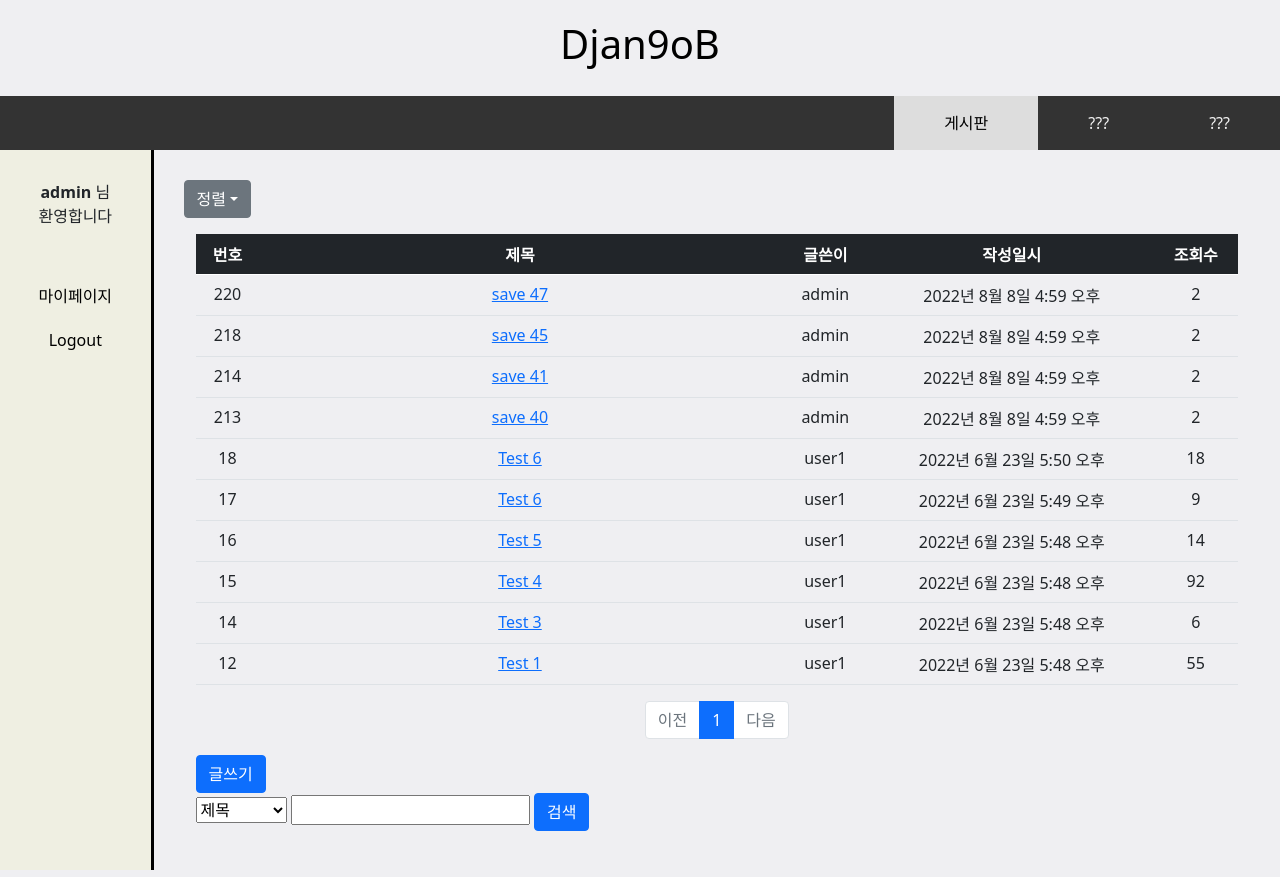
After one commit to git-kth/django_board, a Django app: page /board/mypage_index/ in a window 1280 px wide. The commit adds this page. Run offline with Django 4.2, Linux system fonts and the light colour scheme; a user stored in the database is signed in; data comes from the database, SQL or seed files in the repository; both versions use the stored data as it was after the commit; some libraries are stand-ins or nearby versions.

Commit message:
마이페이지 추가

```diff
--- a/board_site/board/models.py
+++ b/board_site/board/models.py
@@ -16,6 +16,9 @@ class Board(models.Model):
     def __str__(self) -> str:
         return self.title
 
+    class Meta:
+        permissions = (("manager", "manager on site"),)
+
 class Comment(models.Model):
     user = models.ForeignKey(User, on_delete=models.CASCADE)
     board = models.ForeignKey(Board ,on_delete=models.CASCADE, null=True)
--- a/board_site/board/urls.py
+++ b/board_site/board/urls.py
@@ -1,7 +1,7 @@
 from django.urls import path
 
 # from . import views
-from .views import base_views, board_views, comment_views
+from .views import base_views, board_views, comment_views, mypage_views
 
 app_name = 'board'
 
@@ -21,4 +21,7 @@ urlpatterns = [
     path('comment_create/<int:board_id>', comment_views.comment_create, name="comment_create"),
     path('comment_modify/<int:comment_id>', comment_views.comment_modify, name="comment_modify"),
     path('comment_delete/<int:comment_id>', comment_views.comment_delete, name="comment_delete"),
+
+    # mypage_views
+    path('mypage_index/', mypage_views.mypage_index, name="mypage_index"),
 ]
--- a/board_site/board/views/board_views.py
+++ b/board_site/board/views/board_views.py
@@ -51,7 +51,7 @@ def board_delete(request, board_id):
 @login_required(login_url='account:login')
 def board_like(request, board_id):
     board = get_object_or_404(Board, pk=board_id)
-    if not request.user in board.unlike.all:
+    if not request.user in board.unlike.all():
         board.like.add(request.user)
 
     return redirect('board:detail', board_id)
@@ -60,7 +60,7 @@ def board_like(request, board_id):
 @login_required(login_url='account:login')
 def board_unlike(request, board_id):
     board = get_object_or_404(Board, pk=board_id)
-    if not request.user in board.like.all:
+    if not request.user in board.like.all():
         board.unlike.add(request.user)
 
     return redirect('board:detail', board_id)
--- /dev/null
+++ b/board_site/board/views/mypage_views.py
@@ -0,0 +1,39 @@
+from django.shortcuts import render
+from board.models import Board
+from django.contrib.auth.decorators import login_required
+from django.core.paginator import Paginator
+from django.db.models import Q
+
+@login_required(login_url='account:login')
+def mypage_index(request):
+    type = request.GET.get('type', 'like')
+    if type == 'unlike':
+        board_list = request.user.unlike_user.all()
+    else:
+        board_list = request.user.like_user.all()
+
+    kw_type =request.GET.get('kw_type', '')
+    kw = request.GET.get('kw', '')
+    if kw:
+        if kw_type == 'title':
+            board_list = board_list.filter(
+                Q(title__icontains=kw)
+            ).distinct()
+        elif kw_type == 'title_contents':
+            board_list = board_list.filter(
+                Q(title__icontains=kw) |
+                Q(contents__icontains=kw)
+            ).distinct()
+        elif kw_type == 'user':
+            board_list = board_list.filter(
+                Q(user__username__icontains=kw)
+            ).distinct()
+
+    board_list = board_list.order_by('-create_date')
+
+    page = request.GET.get('page', 1)
+    paginator = Paginator(board_list, 10)
+    page_obj = paginator.get_page(page)
+    context = {'board_list': page_obj , 'kw': kw, 'kw_type': kw_type, 'type': type}
+
+    return render(request, 'board/mypage_index.html', context)
--- a/board_site/templates/base.html
+++ b/board_site/templates/base.html
@@ -22,6 +22,7 @@
         <div class="login_info">
             {% if user.is_authenticated %}
                 <p><strong>{{ user.get_username }}</strong>&nbsp;님<br>환영합니다</p>
+                <a href = "{% url 'board:mypage_index'%}" >마이페이지</a>
                 <a href="{% url 'account:logout' %}?next={{ request.path }}">Logout</a>
             {% else %}
                 <a href="{% url 'account:login' %}?next={{ request.path }}">Sign in</a>
--- /dev/null
+++ b/board_site/templates/board/mypage_index.html
@@ -0,0 +1,102 @@
+{% extends 'base.html' %}
+{% block content %}
+
+    <a class="btn btn-secondary dropdown-toggle" role="button" id="dropdownMenuLink" data-bs-toggle="dropdown" aria-expanded="false">정렬</a>
+    <ul class="dropdown-menu" aria-labelledby="dropdownMenuLink">
+        <ul><a class="dropdown-item" href="{% url 'board:mypage_index'%}?type=like">좋아요</a></ul>
+        <ul><a class="dropdown-item" href="{% url 'board:mypage_index'%}?type=unlike">싫어요</a></ul>
+    </ul>
+    <div class="container my-3">
+        <table class="table">
+            <thead>
+
+            <tr class="text-center table-dark">
+                <th>번호</th>
+                <th style="width:50%">제목</th>
+                <th>글쓴이</th>
+                <th>작성일시</th>
+                <th>조회수</th>
+            </tr>
+            </thead>
+            <tbody>
+            {% if board_list %}
+            {% for board in board_list %}
+            <tr class="text-center">
+                <td>
+                    {{ board.id }}
+                </td>
+                <td class="text-center">
+                    <a href="{% url 'board:detail' board.id %}">{{ board.title }}</a>
+                    {% if board.comment_set.count > 0 %}
+                    <span class="text-danger small mx-2">({{ board.comment_set.count }})</span>
+                    {% endif %}
+                </td>
+                <td>{{ board.user.username }}</td>
+                <td>{{ board.create_date }}</td>
+                <td>{{ board.view }}</td>
+            </tr>
+            {% endfor %}
+            {% else %}
+            <tr>
+                <td colspan="5">게시글이 없습니다.</td>
+            </tr>
+            {% endif %}
+            </tbody>
+        </table>
+        <ul class="pagination justify-content-center">
+            <!-- 이전페이지 -->
+            {% if board_list.has_previous %}
+            <li class="page-item">
+                <a class="page-link" href="?page={{ board_list.previous_page_number }}&&type={{ type }}&&kw_type={{ kw_type }}&&kw={{ kw }}">이전</a>
+            </li>
+            {% else %}
+            <li class="page-item disabled">
+                <a class="page-link" tabindex="-1" aria-disabled="true" href="#">이전</a>
+            </li>
+            {% endif %}
+            <!-- 페이지리스트 -->
+            {% for page_number in board_list.paginator.page_range %}
+            {% if page_number >= board_list.number|add:-5 and page_number <= board_list.number|add:5 %}
+                {% if page_number == board_list.number %}
+                <li class="page-item active" aria-current="page">
+                    <a class="page-link" href="?page={{ page_number }}&&type={{ type }}&&kw_type={{ kw_type }}&&kw={{ kw }}">{{ page_number }}</a>
+                </li>
+                {% else %}
+                <li class="page-item">
+                    <a class="page-link" href="?page={{ page_number }}&&type={{ type }}&&kw_type={{ kw_type }}&&kw={{ kw }}">{{ page_number }}</a>
+                </li>
+                {% endif %}
+            {% endif %}
+            {% endfor %}
+            <!-- 다음페이지 -->
+            {% if board_list.has_next %}
+            <li class="page-item">
+                <a class="page-link" href="?page={{ board_list.next_page_number }}&&type={{ type }}&&kw_type={{ kw_type }}&&kw={{ kw }}">다음</a>
+            </li>
+            {% else %}
+            <li class="page-item disabled">
+                <a class="page-link" tabindex="-1" aria-disabled="true" href="#">다음</a>
+            </li>
+            {% endif %}
+        </ul>
+        <a class="btn btn-primary" href="{% url 'board:board_create' %}">글쓰기</a>
+
+        <form method="get">
+            <select name = "kw_type">
+                <option value = "title">제목</option>
+                <option value = "title_contents">제목+내용</option>
+                <option value = "user">글쓴이</option>
+            </select>
+            <input type = "search" name =  "kw">
+            <input type = "hidden" name = "type" value = "{{ type }}">
+            <input class="btn btn-primary" type ="submit" value = "검색">
+        </form>
+
+
+    </div>
+    <script>
+        elem = document.getElementById('board_btn');
+        elem.className = "active";
+        elem.style = "color:black";
+    </script>
+{% endblock %}
```
Also changed, not shown: board_site/templates/board/board_detail.html (+4 -4 lines), board_site/board/migrations/0003_alter_board_options.py (added), board_site/db.sqlite3.
